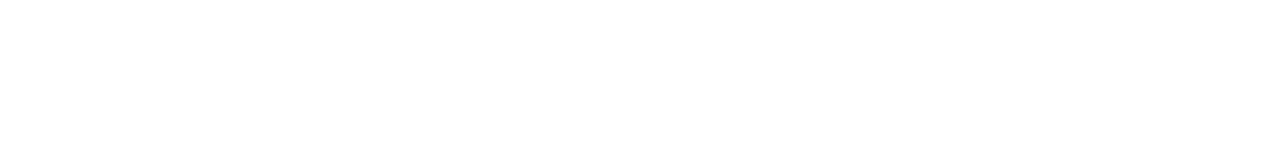
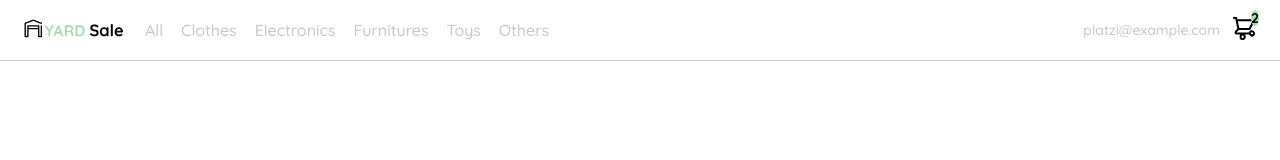
Before and after one commit to nicoodiaz/CursoPracticoFrontEnd, a plain HTML site: page clase11.html in a window 1280 px wide. Drawn offline with Linux system fonts and the light colour scheme.

Commit message:
Terminamos el navbar tanto Desktop como Mobile

```diff
--- a/clase11.html
+++ b/clase11.html
@@ -23,9 +23,115 @@
             margin: 0;
             font-family: 'Quicksand', sans-serif;
         }
+        .menu {
+            display: none;
+        }
+        .logo {
+            width: 100px;
+        }
+        nav {
+            display: flex;
+            justify-content: space-between;
+            padding: 0 24px;
+            border-bottom: 1px solid var(--very-light-pink);
+        }
+        .navbar-left ul, .navbar-right ul {
+            list-style: none;
+            padding: 0;
+            margin: 0;
+            display: flex;
+            align-items: center;
+            height: 60px;
+        }
+        .navbar-left {
+            display: flex;
+        }
+        .navbar-left ul {
+            margin-left: 12px;
+        }
+        .navbar-left ul li a, .navbar-right ul li a {
+            text-decoration: none;
+            color: var(--very-light-pink);
+            border: 1px solid var(--white);
+            padding: 8px;
+            border-radius: 8px;
+        }
+        .navbar-left ul li a:hover, .navbar-right ul li align-self:hover {
+            border: 1px solid var(--hospital-green);
+            color: var(--hospital-green);
+        }
+        .navbar-email {
+            color: var(--very-light-pink);
+            font-size: var(--sm);
+            margin-right: 12px;
+        }
+        .navbar-shopping-cart {
+            position: relative;
+        }
+        .navbar-shopping-cart div {
+            width: 8px;
+            height: 16px;
+            background-color: var(--hospital-green);
+            border-radius: 50%;
+            font-size: var(--sm);
+            font-weight: bold;
+            position: absolute;
+            top: -6px;
+            right: -3px;
+            display: flex;
+            justify-content: center;
+            align-items: center;
+        }
+        @media (max-width: 640px) {
+            .menu {
+                display: block;
+            }
+            .navbar-left ul {
+                display: none;
+            }
+            .navbar-email {
+                display: none;
+            }
+        }
     </style>
 </head>
 <body>
+    <nav>
+        <img src="./icons/icon_menu.svg" alt="" class="menu">
 
+        <div class="navbar-left">
+            <img src="./logos/logo_yard_sale.svg" alt="logo" class="logo">
+            <ul>
+                <li>
+                    <a href="/">All</a>
+                </li>
+                <li>
+                    <a href="/">Clothes</a>
+                </li>
+                <li>
+                    <a href="/">Electronics</a>
+                </li>
+                <li>
+                    <a href="/">Furnitures</a>
+                </li>
+                <li>
+                    <a href="/">Toys</a>
+                </li>
+                <li>
+                    <a href="/">Others</a>
+                </li>
+            </ul>
+        </div>
+
+        <div class="navbar-right">
+            <ul>
+                <li class="navbar-email">platzi@example.com</li>
+                <li class="navbar-shopping-cart">
+                    <img src="./icons/icon_shopping_cart.svg" alt="shopping-cart">
+                    <div>2</div>
+                </li>
+            </ul>
+        </div>
+    </nav>
 </body>
 </html>
```
